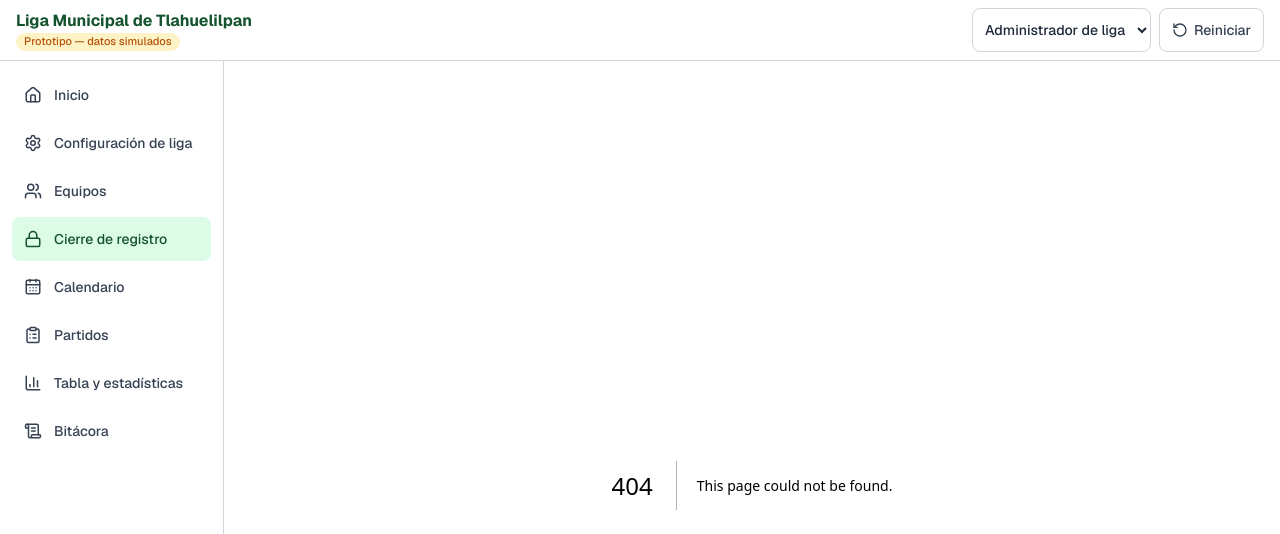
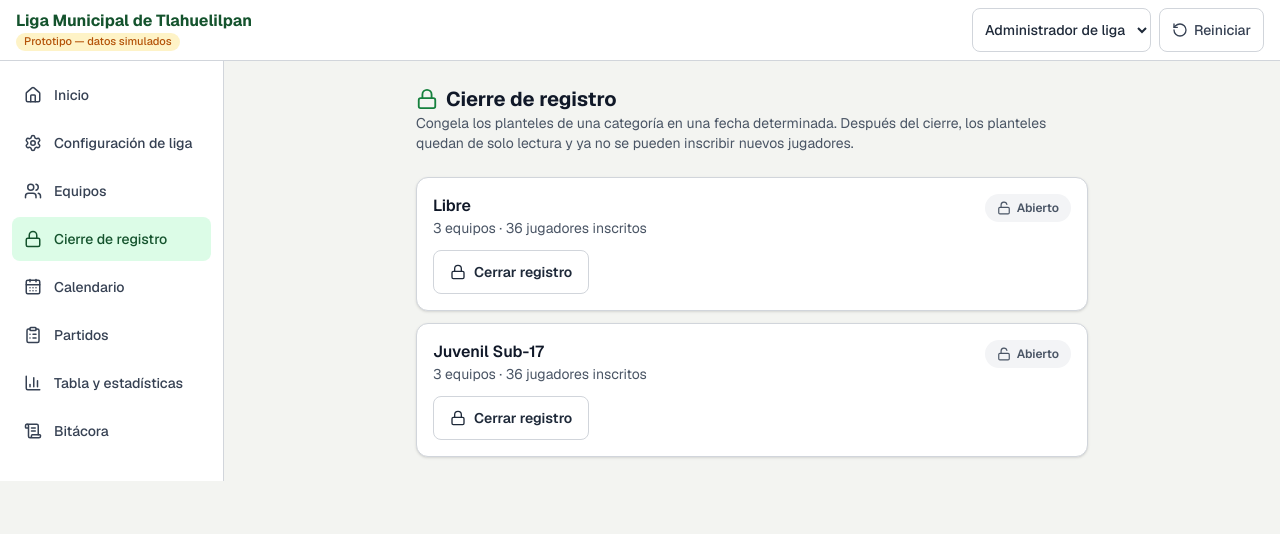
Before and after one commit to abdideev/liga-simulator, a Next.js app: page /registro in a window 1280 px wide. Before the commit this address had no page. Shown: the top 534 px of the page. Built offline with nearby package versions, Linux system fonts and the light colour scheme.

Commit message:
feat(registro): agregar cierre de registro por categoría

```diff
--- /dev/null
+++ b/src/app/registro/page.tsx
@@ -0,0 +1,130 @@
+"use client";
+
+import { useState } from "react";
+import { CheckCircle2, Lock, LockOpen } from "lucide-react";
+
+import { useSimulador } from "@/context/SimuladorContext";
+import Boton from "@/components/ui/Boton";
+import Campo, { claseCampo } from "@/components/ui/Campo";
+import Tarjeta from "@/components/ui/Tarjeta";
+import EstadoVacio from "@/components/ui/EstadoVacio";
+
+function fechaHoy(): string {
+  return new Date().toISOString().slice(0, 10);
+}
+
+export default function CierreRegistroPage() {
+  const { estado, cerrarRegistroCategoria } = useSimulador();
+  const { categorias, equipos, jugadores } = estado;
+  const [categoriaActiva, setCategoriaActiva] = useState<string | null>(null);
+  const [fecha, setFecha] = useState(fechaHoy());
+
+  if (categorias.length === 0) {
+    return (
+      <div className="mx-auto max-w-2xl">
+        <EstadoVacio
+          icono={Lock}
+          titulo="No hay categorías configuradas"
+          descripcion="Crea al menos una categoría en Configuración de liga antes de cerrar el registro."
+        />
+      </div>
+    );
+  }
+
+  return (
+    <div className="mx-auto max-w-2xl space-y-6">
+      <div>
+        <h1 className="flex items-center gap-2 text-xl font-bold text-gray-900">
+          <Lock className="text-(--color-primary)" size={22} />
+          Cierre de registro
+        </h1>
+        <p className="text-sm text-gray-600">
+          Congela los planteles de una categoría en una fecha determinada. Después del cierre,
+          los planteles quedan de solo lectura y ya no se pueden inscribir nuevos jugadores.
+        </p>
+      </div>
+
+      <div className="space-y-3">
+        {categorias.map((categoria) => {
+          const equiposCat = equipos.filter((e) => e.categoriaId === categoria.id);
+          const jugadoresCat = jugadores.filter((j) =>
+            equiposCat.some((e) => e.id === j.equipoId)
+          );
+          const formularioAbierto = categoriaActiva === categoria.id;
+
+          return (
+            <Tarjeta key={categoria.id}>
+              <div className="flex items-start justify-between gap-3">
+                <div>
+                  <p className="font-semibold text-gray-900">{categoria.nombre}</p>
+                  <p className="text-sm text-gray-600">
+                    {equiposCat.length} equipos · {jugadoresCat.length} jugadores inscritos
+                  </p>
+                </div>
+                {categoria.registroCerrado ? (
+                  <span className="inline-flex shrink-0 items-center gap-1.5 rounded-full bg-(--color-primary-light) px-3 py-1.5 text-xs font-semibold text-(--color-primary-dark)">
+                    <CheckCircle2 size={14} />
+                    Cerrado
+                  </span>
+                ) : (
+                  <span className="inline-flex shrink-0 items-center gap-1.5 rounded-full bg-gray-100 px-3 py-1.5 text-xs font-semibold text-gray-600">
+                    <LockOpen size={14} />
+                    Abierto
+                  </span>
+                )}
+              </div>
+
+              {categoria.registroCerrado ? (
+                <p className="mt-2 text-xs font-medium text-gray-500">
+                  Registro congelado el {categoria.fechaCierreRegistro}
+                </p>
+              ) : formularioAbierto ? (
+                <div className="mt-3 space-y-3 border-t border-(--color-border) pt-3">
+                  <Campo etiqueta="Fecha de cierre">
+                    <input
+                      type="date"
+                      className={claseCampo}
+                      value={fecha}
+                      onChange={(e) => setFecha(e.target.value)}
+                    />
+                  </Campo>
+                  <p className="text-xs text-gray-500">
+                    Esta acción congelará el plantel de {equiposCat.length} equipo(s). No podrás
+                    inscribir más jugadores en {categoria.nombre} después de confirmar.
+                  </p>
+                  <div className="flex gap-2">
+                    <Boton
+                      variante="peligro"
+                      onClick={() => {
+                        cerrarRegistroCategoria(categoria.id, fecha);
+                        setCategoriaActiva(null);
+                      }}
+                    >
+                      Confirmar cierre de registro
+                    </Boton>
+                    <Boton variante="secundario" onClick={() => setCategoriaActiva(null)}>
+                      Cancelar
+                    </Boton>
+                  </div>
+                </div>
+              ) : (
+                <div className="mt-3">
+                  <Boton
+                    variante="secundario"
+                    onClick={() => {
+                      setCategoriaActiva(categoria.id);
+                      setFecha(fechaHoy());
+                    }}
+                  >
+                    <Lock size={16} />
+                    Cerrar registro
+                  </Boton>
+                </div>
+              )}
+            </Tarjeta>
+          );
+        })}
+      </div>
+    </div>
+  );
+}
```
